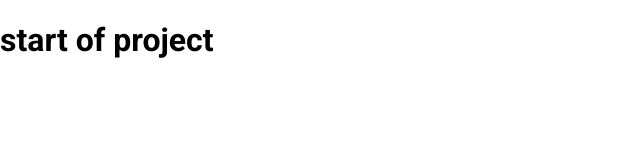
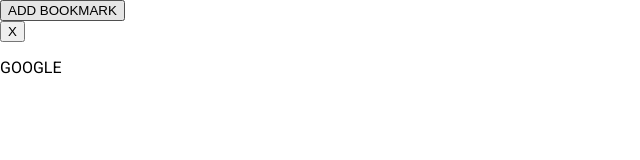
Before and after one commit to Ameer2000Mzori/Book-Keeper, a website: page src/index.html in a window 1280 px wide. Shown: the whole page, without its empty margins (0-640 px from the left). Drawn offline with Linux system fonts and the light colour scheme.

Commit message:
finished building html tree

```diff
--- a/src/index.html
+++ b/src/index.html
@@ -8,7 +8,17 @@
     <link rel="icon" href="" />
   </head>
   <body>
-    <h1>start of project</h1>
+    <header class="header">
+      <div class="btn-wrapper">
+        <button class="add-btn">ADD BOOKMARK</button>
+      </div>
+      <div class="book-mark-list-wrapper">
+        <div class="book-marked">
+          <button class="remove-book-button">X</button>
+          <p class="p-book-text">GOOGLE</p>
+        </div>
+      </div>
+    </header>
     <script src="script.js"></script>
   </body>
 </html>
```
